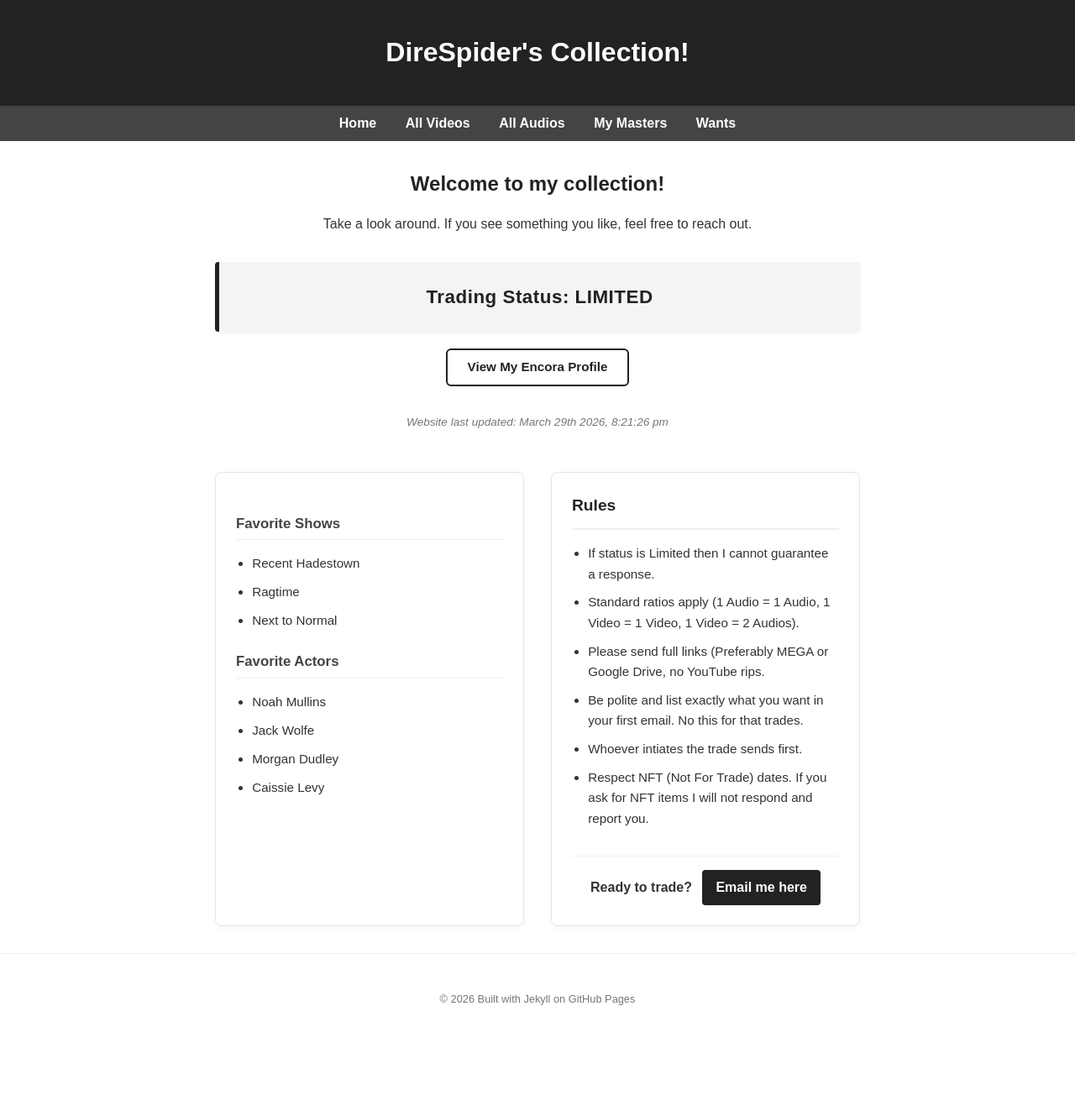
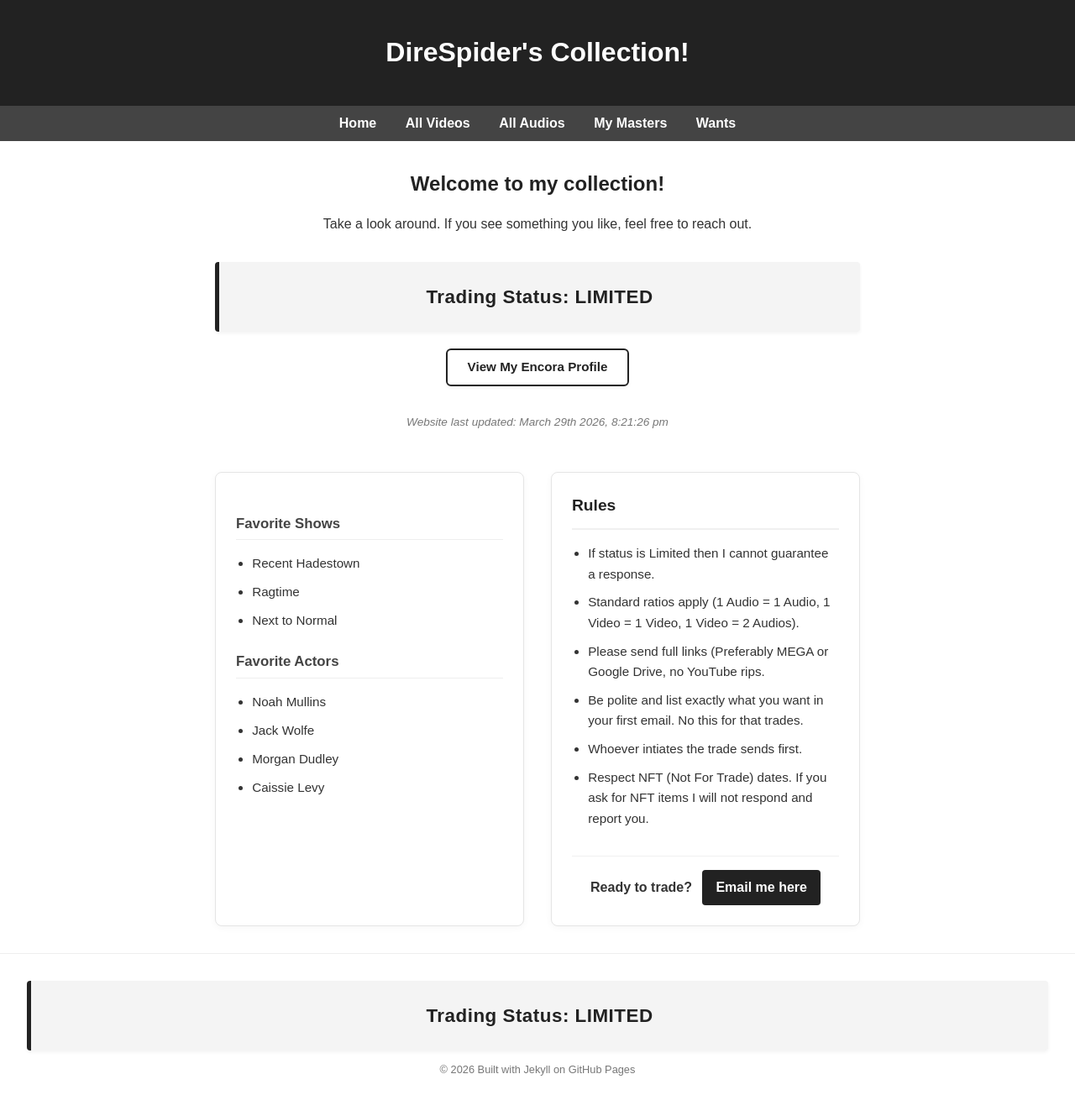
Before and after one commit to DireSpider/direspider.github.io, a Jekyll site: the page built from index.html, in a window 1280 px wide. Shown: the whole page at 84% size. Built offline with Jekyll 4.4.1, drawn with Linux system fonts in a browser that asks for light colours; before the commit the page ends 1246 px from its top, so only the background shows below that.

Commit message:
Include status.html in the footer

```diff
--- a/_layouts/default.html
+++ b/_layouts/default.html
@@ -29,6 +29,7 @@
     </main>
 
     <footer>
+        {% include status.html %}
         <p>&copy; {{ "now" | date: "%Y" }} Built with Jekyll on GitHub Pages</p>
     </footer>
 
```
